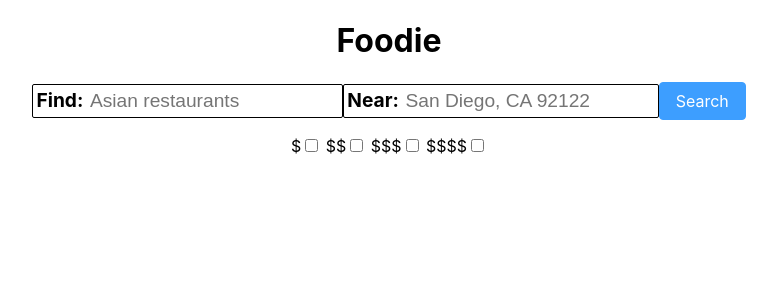
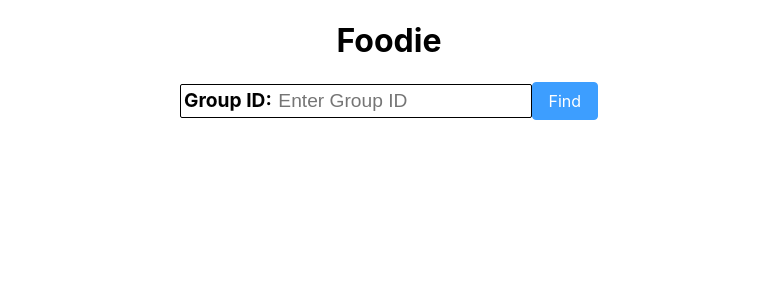
Before and after one commit to jsenar/foodie, a React (Create React App) app: page /groups in a window 1280 px wide. Shown: the top 300 px of the page, without its empty margins (251-1028 px from the left). Built offline with nearby package versions, Linux system fonts and the light colour scheme.

Commit message:
Adds Group Search component and basic functionality

```diff
--- a/src/App.jsx
+++ b/src/App.jsx
@@ -3,10 +3,10 @@ import {
   Switch,
   Route
 } from "react-router-dom";
-import logo from './logo.svg';
 import './App.css';
 import Group from './components/Group';
-import Search from './components/Search'
+import Search from './components/Search';
+import GroupSearch from './components/GroupSearch';
 
 function App() {
   return (
@@ -15,6 +15,10 @@ function App() {
       <Switch>
         <Route path='/groups/:groupId'>
           <Group />
+        </Route>
+
+        <Route path='/groups'>
+          <GroupSearch />
         </Route>
 
         <Route path='/'>
--- a/src/components/Card.jsx
+++ b/src/components/Card.jsx
@@ -8,7 +8,7 @@ const CardContainer = styled.div`
   width: ${cardWidth};
   box-shadow: 0 4px 6px 0 hsla(0, 0%, 0%, 0.2);
   border-radius: 12px 12px 0px 0px;
-  border: 1px solid #676767;
+  border: 1px solid #dedede;
 `;
 
 const Square = styled.div`
--- a/src/components/CardDeck.jsx
+++ b/src/components/CardDeck.jsx
@@ -8,7 +8,7 @@ import { TransitionGroup, CSSTransition } from 'react-transition-group';
 
 const Row = styled.div`
   display: flex;
-  margin-top: 8px;
+  margin-top: 1.5em;
   justify-content: space-between;
 `;
 
--- /dev/null
+++ b/src/components/Group.jsx
@@ -0,0 +1,28 @@
+import React, { useEffect, useState } from 'react';
+import axios from 'axios';
+import { useParams } from 'react-router-dom';
+import CardDeck  from './CardDeck';
+
+export default function Group() {
+  const [ group, setGroup ] = useState([]);
+  const [ loading, setLoading ] = useState(true);
+  let { groupId } = useParams();
+
+  useEffect(() => {
+    axios.get('/api/group').then( async (res) => {
+      await setGroup(res.data);
+      setLoading(false);
+    }).catch((err) => {
+      setLoading(false);
+      console.log(err);
+    });
+  }, [groupId] );
+
+  return (
+    <React.Fragment>
+      {loading
+        ? <p>Loading...</p>
+        : <CardDeck restaurants={group} />}
+    </React.Fragment>
+  )
+}
--- /dev/null
+++ b/src/components/GroupSearch.jsx
@@ -0,0 +1,57 @@
+import React, { useState } from 'react';
+import { useHistory } from 'react-router-dom';
+import styled from 'styled-components';
+import Button from './Button';
+
+const Form = styled.form`
+  margin: auto;
+  display: flex;
+  margin: auto;
+  align-items: center;
+  justify-content: center;
+
+  span {
+    padding: 0.2em;
+    border: 1px solid black;
+    border-radius: 2px
+  }
+
+  input {
+    border: none;
+    font-size: 120%
+  }
+
+  label {
+    font-size: 120%;
+    font-weight: bold;
+  }
+`;
+
+export function GroupSearch() {
+  const [groupId, setGroupId] = useState('');
+  const history = useHistory();
+
+  const handleGroupSubmit = () => {
+    // TODO: validate existence of group before redirecting
+    history.push(`/groups/${groupId}`);
+  }
+
+  return (
+    <Form onSubmit={handleGroupSubmit}>
+      <span>
+        <label htmlFor="search">Group ID: </label>
+        <input
+          name="groupId"
+          id="search"
+          type="text"
+          placeholder="Enter Group ID"
+          value={groupId}
+          onChange={(e) => setGroupId(e.target.value)}
+        />
+      </span>
+      <Button type="submit">Find</Button>
+    </Form>
+  )
+}
+
+export default GroupSearch;
--- a/src/components/Search.jsx
+++ b/src/components/Search.jsx
@@ -12,19 +12,27 @@ const Form = styled.form`
     justify-content: center;
 
     span {
-      padding: 0.2em;
-      border: 1px solid black;
-      border-radius: 2px
+      padding-left: 0.2em;
+      border: 1px solid #ababab;
     }
 
     input {
+      padding: 0.2em;
       border: none;
-      font-size: 120%
+      font-size: 120%;
+    }
+
+    input:focus, input:active {
+      outline: none;
     }
 
     label {
       font-size: 120%;
-      font-weight: bold;
+      font-weight: 500;
+    }
+
+    button {
+
     }
   }
 
@@ -38,12 +46,12 @@ export function Search() {
     <Form>
       <div className="searchBar">
         <span>
-          <label for="search">Find: </label>
+          <label htmlFor="search">Find </label>
           <input id="search" type="text" placeholder="Asian restaurants"/>
         </span>
         {/**TODO: replace with geosuggestion component */}
         <span>
-          <label for="location"> Near: </label>
+          <label htmlFor="location"> Near </label>
           <input id="location" type="text" placeholder="San Diego, CA 92122"/>
         </span>
 
@@ -51,13 +59,13 @@ export function Search() {
       </div>
 
       <div className="prices">
-        <label for="price1"> $</label>
+        <label htmlFor="price1"> $</label>
         <input type="checkbox" name="price1" value="1"/>
-        <label for="price2"> $$</label>
+        <label htmlFor="price2"> $$</label>
         <input type="checkbox" name="price2" value="2"/>
-        <label for="price3"> $$$</label>
+        <label htmlFor="price3"> $$$</label>
         <input type="checkbox" name="price3" value="3"/>
-        <label for="price3"> $$$$</label>
+        <label htmlFor="price3"> $$$$</label>
         <input type="checkbox" name="price4" value="4"/>
       </div>
     </Form>
```
